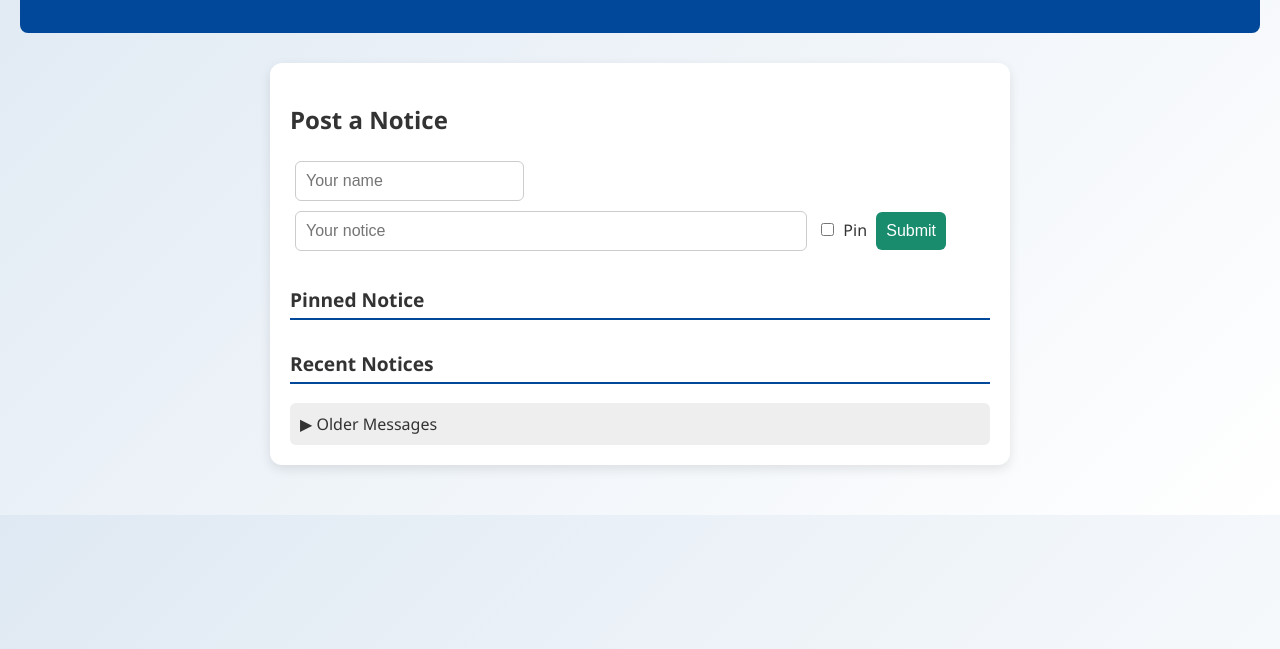
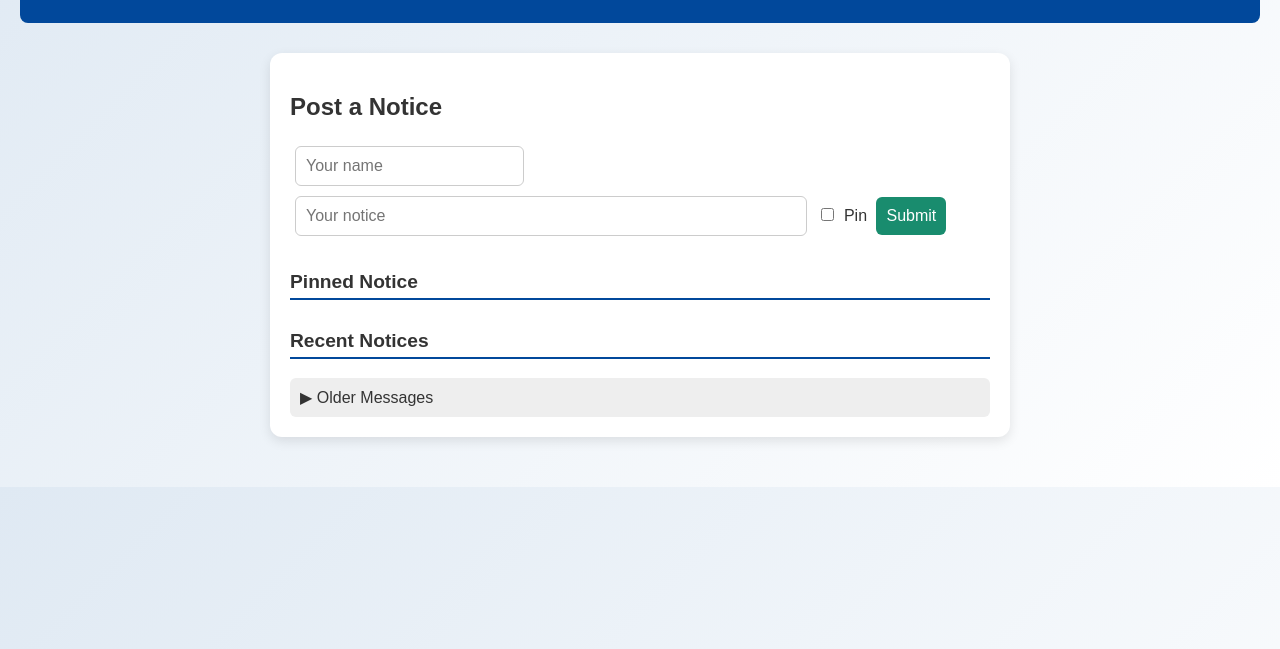
Before and after one commit to NZX37/message-pin, a plain HTML site: page index.html in a window 1280 px wide. Shown: the part 151-800 px from the top of the page. Drawn offline with Linux system fonts and the light colour scheme; no server answers.

Commit message:
Update index.html

```diff
--- a/index.html
+++ b/index.html
@@ -5,7 +5,7 @@
   <title>Board</title>
   <style>
     body {
-      font-family: 'Segoe UI', sans-serif;
+      font-family: 'Bahnschrift', sans-serif;
       background: linear-gradient(135deg, #dfe9f3, #ffffff);
       margin: 0;
       padding: 20px;
```
